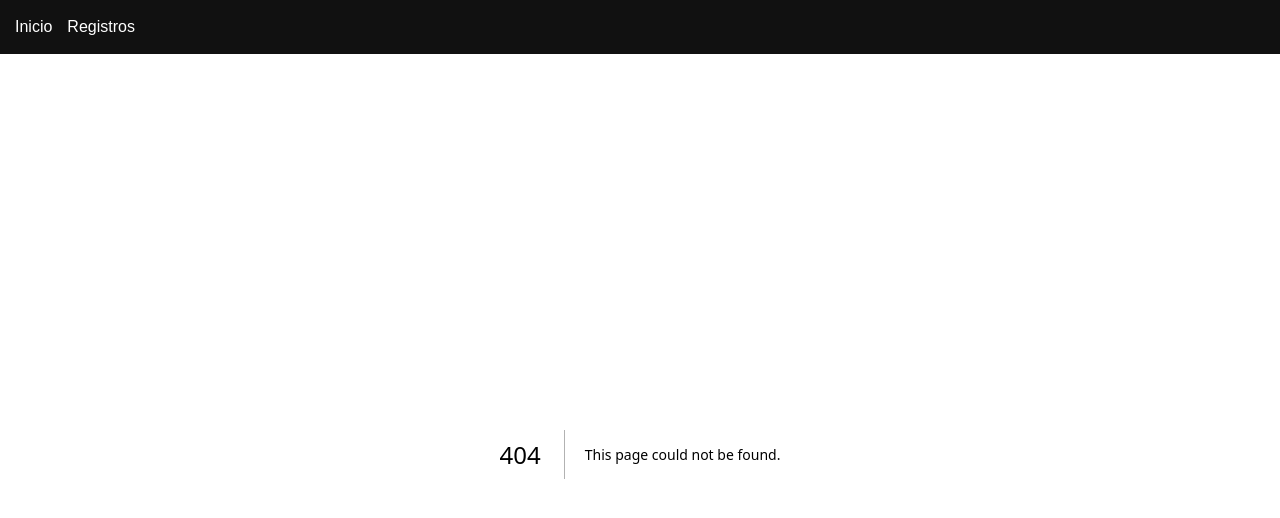
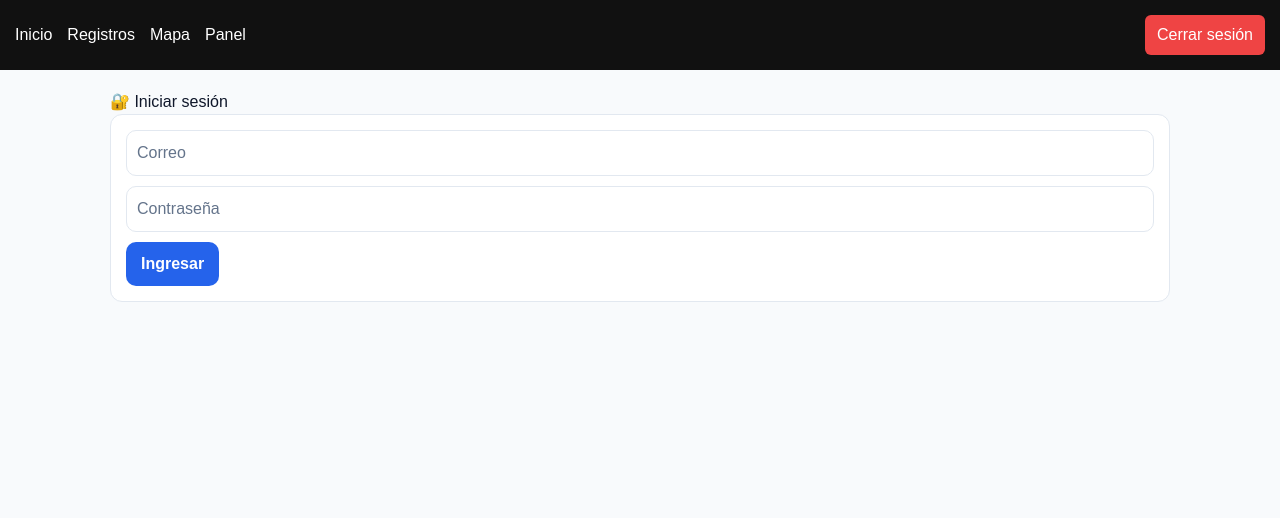
Before and after one commit to jorgeyanezyanez/protege-calle, a Next.js app: page /login in a window 1280 px wide. Before the commit this address had no page. Shown: the top 518 px of the page. Built offline with nearby package versions, Linux system fonts and the light colour scheme.

Commit message:
Agregar login

```diff
--- a/pages/_app.js
+++ b/pages/_app.js
@@ -1,21 +1,108 @@
+import { useEffect, useState } from "react";
+import { useRouter } from "next/router";
 import Link from "next/link";
+
+import { supabase } from "../lib/supabase";
+
 import "../styles/globals.css";
 
 export default function App({ Component, pageProps }) {
+
+  const router = useRouter();
+
+  const [loading, setLoading] = useState(true);
+
+  useEffect(() => {
+
+    verificar();
+
+    const {
+      data: { subscription }
+    } = supabase.auth.onAuthStateChange(() => {
+      verificar();
+    });
+
+    return () => subscription.unsubscribe();
+
+  }, []);
+
+  const verificar = async () => {
+
+    const {
+      data: { session }
+    } = await supabase.auth.getSession();
+
+    // 🔒 SI NO HAY LOGIN
+    if (!session && router.pathname !== "/login") {
+
+      router.push("/login");
+
+      return;
+    }
+
+    // 🔓 SI YA ESTÁ LOGEADO
+    if (session && router.pathname === "/login") {
+
+      router.push("/");
+
+      return;
+    }
+
+    setLoading(false);
+  };
+
+  const cerrarSesion = async () => {
+
+    await supabase.auth.signOut();
+
+    router.push("/login");
+  };
+
+  if (loading) {
+    return <p style={{ padding: 20 }}>Cargando...</p>;
+  }
+
   return (
     <>
-      <nav style={{
-        display: "flex",
-        gap: 15,
-        padding: 15,
-        background: "#111",
-        color: "white"
-      }}>
+
+      <nav
+        style={{
+          display: "flex",
+          gap: 15,
+          padding: 15,
+          background: "#111",
+          color: "white",
+          alignItems: "center"
+        }}
+      >
+
         <Link href="/">Inicio</Link>
+
         <Link href="/registros">Registros</Link>
+
+        <Link href="/mapa">Mapa</Link>
+
+        <Link href="/panel">Panel</Link>
+
+        <button
+          onClick={cerrarSesion}
+          style={{
+            marginLeft: "auto",
+            background: "#ef4444",
+            color: "white",
+            border: "none",
+            padding: "8px 12px",
+            borderRadius: 6,
+            cursor: "pointer"
+          }}
+        >
+          Cerrar sesión
+        </button>
+
       </nav>
 
       <Component {...pageProps} />
+
     </>
   );
 }
--- /dev/null
+++ b/pages/login.js
@@ -0,0 +1,52 @@
+import { useState } from "react";
+import { useRouter } from "next/router";
+import { supabase } from "../lib/supabase";
+
+export default function Login() {
+  const router = useRouter();
+
+  const [email, setEmail] = useState("");
+  const [password, setPassword] = useState("");
+
+  const ingresar = async (e) => {
+    e.preventDefault();
+
+    const { error } = await supabase.auth.signInWithPassword({
+      email,
+      password
+    });
+
+    if (error) {
+      alert("Correo o contraseña incorrectos");
+      return;
+    }
+
+    router.push("/");
+  };
+
+  return (
+    <div className="container">
+      <h1>🔐 Iniciar sesión</h1>
+
+      <form className="card" onSubmit={ingresar}>
+        <input
+          type="email"
+          placeholder="Correo"
+          value={email}
+          onChange={(e) => setEmail(e.target.value)}
+        />
+
+        <input
+          type="password"
+          placeholder="Contraseña"
+          value={password}
+          onChange={(e) => setPassword(e.target.value)}
+        />
+
+        <button className="btn" type="submit">
+          Ingresar
+        </button>
+      </form>
+    </div>
+  );
+}
```
